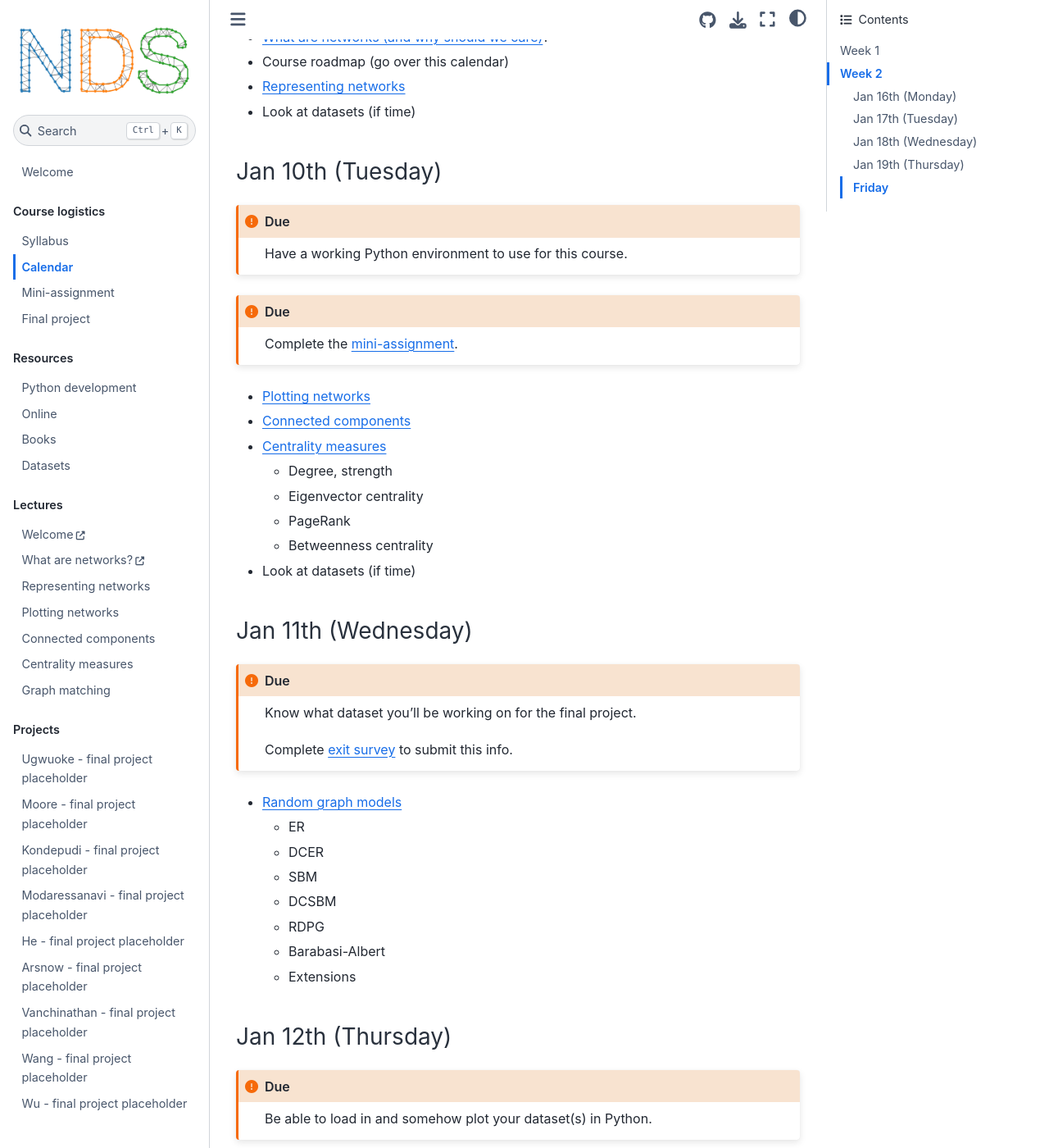
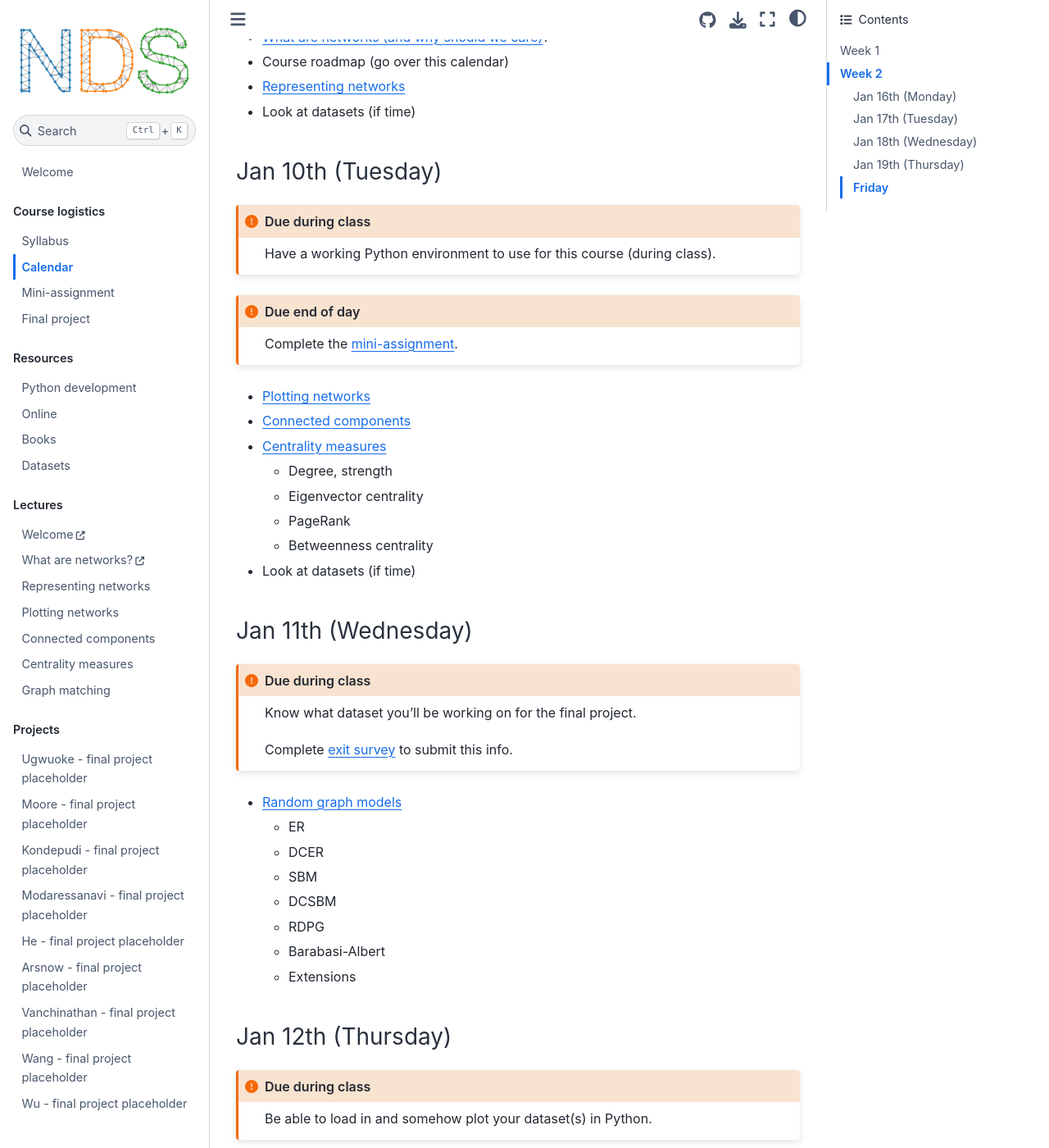
Before and after one commit to bdpedigo/networks-course, a Jupyter Book: the page built from docs/calendar.md, in a window 1280 px wide and 1400 px high, scrolled down 461 px. Shown: the whole window at 82% size. Built offline with Jupyter Book 1.0.4 settings and Sphinx 7.4.7 and the Sphinx Book theme 1.1.4, drawn with Linux system fonts in a browser that asks for light colours; pages that are not in the unit, such as notebooks, are missing from menus; some of the changed text lies outside the part shown.

Commit message:
clarify deadlines

````diff
--- a/docs/calendar.md
+++ b/docs/calendar.md
@@ -16,13 +16,13 @@ Schedule below is approximate and subject to change
 
 ### Jan 10th (Tuesday)
 
-```{admonition} Due
+```{admonition} Due during class
 :class: important
 
-Have a working Python environment to use for this course.
+Have a working Python environment to use for this course (during class).
 ```
 
-```{admonition} Due
+```{admonition} Due end of day
 :class: important
 
 Complete the [mini-assignment](mini_assignment.md).
@@ -37,7 +37,7 @@ Complete the [mini-assignment](mini_assignment.md).
 - Look at datasets (if time)
 
 ### Jan 11th (Wednesday)
-```{admonition} Due
+```{admonition} Due during class
 :class: important
 
 Know what dataset you'll be working on for the final project.
@@ -57,7 +57,7 @@ Complete [exit survey](https://forms.gle/xgyoCM9wuKUmcY6S7) to submit this info.
 
 ### Jan 12th (Thursday)
 
-```{admonition} Due
+```{admonition} Due during class
 :class: important
 
 Be able to load in and somehow plot your dataset(s) in Python.
@@ -115,10 +115,10 @@ NO CLASS - Martin Luther King, Jr. Day
 
 ### Jan 19th (Thursday)
 
-```{admonition} Due
+```{admonition} Due by beginning of class
 :class: important
 
-Submit final project notebooks by midnight.
+Submit final project notebooks.
 ```
 
 
@@ -128,13 +128,13 @@ Submit final project notebooks by midnight.
    - Multiple ASE
 
 ### Friday
-```{admonition} Due
+```{admonition} Due in class
 :class: important
 
 Final project presentations
 ```
 
-```{admonition} Due
+```{admonition} Due by end of day
 :class: important
 
 Complete exit survey.
````
